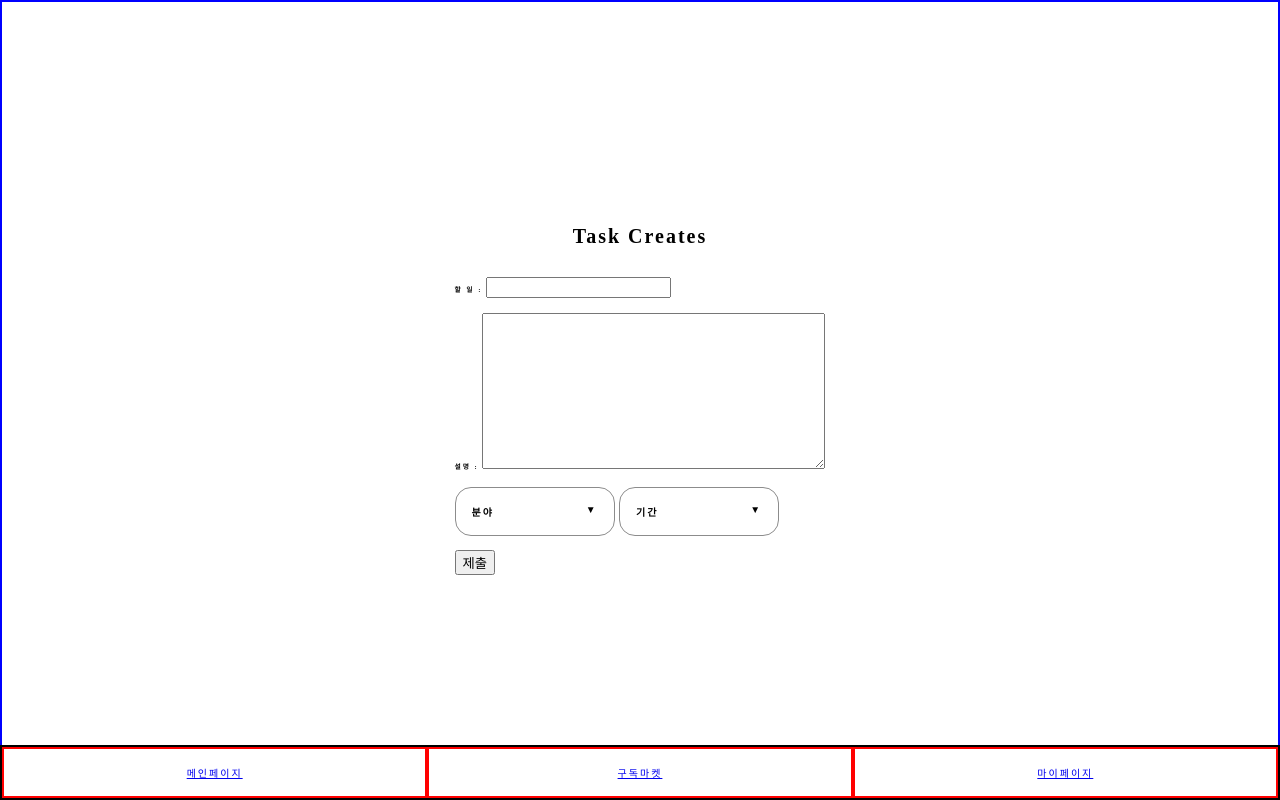
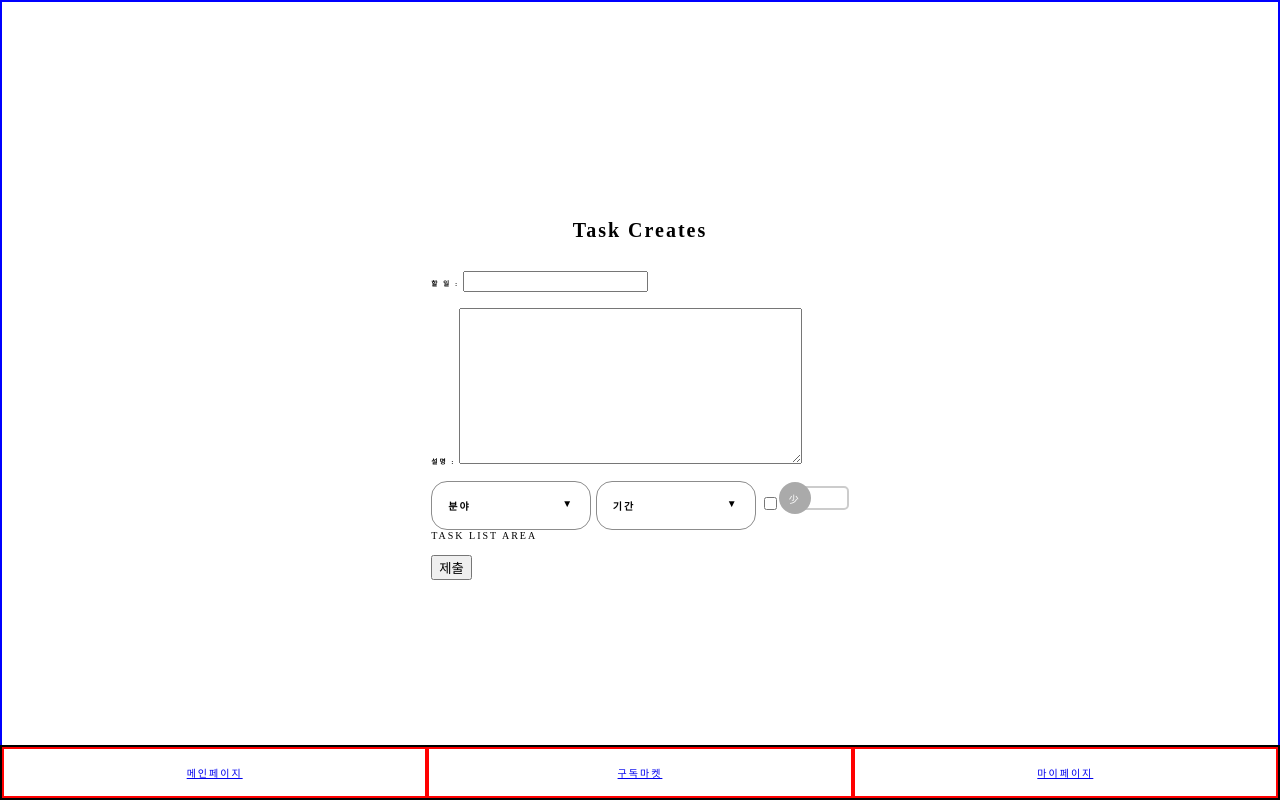
Before and after one commit to Tedhoon/LittleAchievement, a Django app: page /taskcreate/create/ in a window 1280 px wide. Run offline with Django 3.2, Linux system fonts and the light colour scheme; parts of the project's set-up code (start-up, migrations or seed data) failed here and were passed over.

Commit message:
[ADD] Task Create Page Task List Toggle Function ADD

```diff
--- a/LittleAchievement/task/views.py
+++ b/LittleAchievement/task/views.py
@@ -17,7 +17,7 @@ def index(request):
         return render(request, 'index.html',context)
 
     else:
-        return redirect('signup')
+        return redirect('login')
 
 # Create your views here.
 def subscribe(request):
--- a/LittleAchievement/taskcreate/static/css/task.css
+++ b/LittleAchievement/taskcreate/static/css/task.css
@@ -82,6 +82,51 @@
 
 }
 
+/* namefiled none */
 #id_period{
     display: none;
 }
+
+#fake_is_list{
+    border:2px solid #ccc;
+    border-radius: 5px;
+    width:4rem;
+    height:1.5rem;
+    display: inline-block;
+    position: relative;
+    transition: all 0.3s cubic-bezier(0.645, 0.045, 0.355, 1);
+    cursor: pointer;
+}
+#toggle_btn{
+    width:2rem;
+    height:2rem;
+    background:#aaa;
+    color:white;
+    border-radius: 50%;
+    margin:0px;
+
+    display: flex;
+    justify-content: center;
+    align-items: center;
+
+    position: absolute;
+    left: -0.5rem;
+    top:-0.4rem;
+
+
+    transition: all 0.3s cubic-bezier(0.645, 0.045, 0.355, 1);
+}
+#id_is_list:checked + #fake_is_list{
+    background-color: #aaa;
+    transition: all 0.3s cubic-bezier(0.645, 0.045, 0.355, 1);
+
+}
+
+#id_is_list:checked + #fake_is_list > #toggle_btn{
+    /* border:2px solid green; */
+    background-color:#777;
+
+    left: 2.1rem;
+    transition: all 0.3s cubic-bezier(0.645, 0.045, 0.355, 1);
+
+}
--- a/LittleAchievement/taskcreate/static/js/task.js
+++ b/LittleAchievement/taskcreate/static/js/task.js
@@ -1,28 +1,69 @@
-document.querySelector('.dropdown').addEventListener('click', () => {
-    document.querySelector('.dropdown_itembox').classList.toggle('show')
+const dropdown1 = document.querySelector('.dropdown')
+const dropdown1_itembox = document.querySelector('.dropdown_itembox')
+const dropdown1_item = document.querySelectorAll('.dropdown_item')
+const dropdown1_display = document.querySelector('.dropdown_display')
+const hidden_tag_value = document.querySelector('#id_tags')
+
+
+const dropdown2 = document.querySelector('.dropdown2')
+const dropdown2_itembox = document.querySelector('.dropdown2_itembox')
+const dropdown2_item = document.querySelectorAll('.dropdown2_item')
+const dropdown2_display = document.querySelector('.dropdown2_display')
+const hidden_period_value = document.querySelector('#id_period')
+
+const is_list = document.querySelector('#id_is_list')
+const toggle_btn = document.querySelector("#toggle_btn")
+const task_list_area = document.querySelector("#task_list_area")
+
+
+dropdown1.addEventListener('click', ()=>{
+    dropdown1_itembox.classList.toggle('show')
 })
 
-drop_item = document.querySelectorAll('.dropdown_item')
-
-
-Array.from(drop_item).forEach(item => {
-    item.addEventListener('click', () => {
-        document.querySelector('.dropdown_display').innerHTML = this.event.target.innerHTML + '<span>▼</span>'
-        document.querySelector('#id_tags').value = this.event.target.innerHTML
+Array.from(dropdown1_item).forEach(item => {
+    item.addEventListener('click',  ()=>{
+        dropdown1_display.innerHTML = this.event.target.innerHTML + '<span>▼</span>'
+        hidden_tag_value.value = this.event.target.innerHTML
     })
 })
 
 
-document.querySelector('.dropdown2').addEventListener('click', () => {
-    document.querySelector('.dropdown2_itembox').classList.toggle('show')
+dropdown2.addEventListener('click',  ()=>{
+    dropdown2_itembox.classList.toggle('show')
 })
 
-drop_item = document.querySelectorAll('.dropdown2_item')
+Array.from(dropdown2_item).forEach(item => {
+    item.addEventListener('click',  ()=>{
+        dropdown2_display.innerHTML = this.event.target.innerHTML + '<span>▼</span>'
+
+        day_num = parseInt(this.event.target.innerHTML)
+        hidden_period_value.value = day_num
+
+        if (is_list.checked === true){
+            make_task_list(day_num)
+        }
+    })
+})
 
 
-Array.from(drop_item).forEach(item => {
-    item.addEventListener('click', () => {
-        document.querySelector('.dropdown2_display').innerHTML = this.event.target.innerHTML + '<span>▼</span>'
-        document.querySelector('#id_period').value = parseInt(this.event.target.innerHTML)
-    })
+is_list.addEventListener('change', function (){
+
+    if (this.checked) {
+        toggle_btn.innerHTML = "多"
+        make_task_list(hidden_period_value.value)
+
+    } else {
+        toggle_btn.innerHTML = "少"
+        task_list_area.innerHTML = ""
+    }
 })
+
+const make_task_list = function(num){
+    let temp_html=""
+    for (let i = 0; i < num; i++) {
+        console.log(i, "<============")
+        temp_html += "<label>" + (i + 1) + "일 째" + "</label>" + "<input type='text' name='tasklist" + i + "'/><br>"
+    }
+
+    task_list_area.innerHTML = temp_html
+}
--- a/LittleAchievement/taskcreate/templates/taskcreate.html
+++ b/LittleAchievement/taskcreate/templates/taskcreate.html
@@ -40,6 +40,13 @@
             </div>
         </div>
 
+        <input id="id_is_list" type="checkbox" name="is_list">
+        <label id="fake_is_list" for = "id_is_list">
+            <div id="toggle_btn">少</div>
+        </label>
+        <div id="task_list_area">TASK LIST AREA</div>
+
+
         <h5><button type="submit"> 제출 </button></h5>
     </form>
 
```
Also changed, not shown: readme.md.
